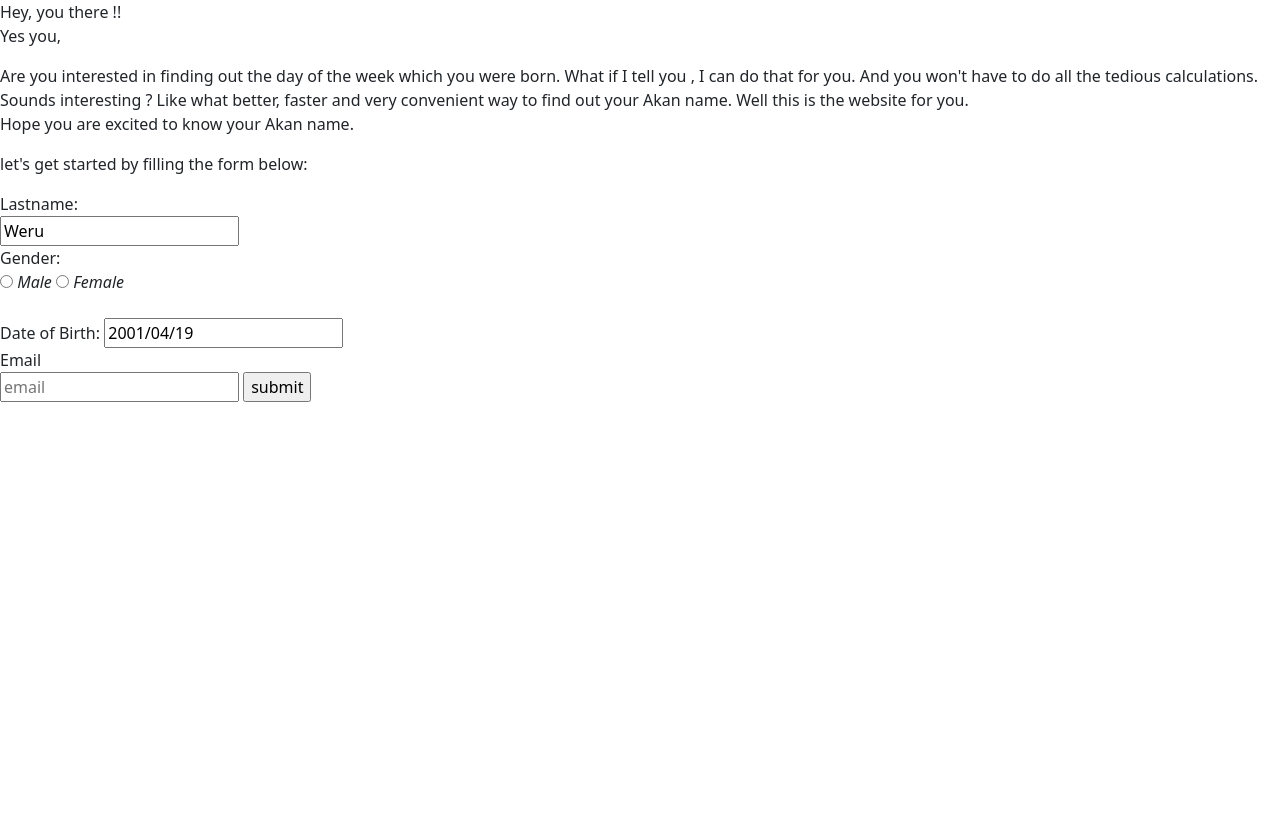
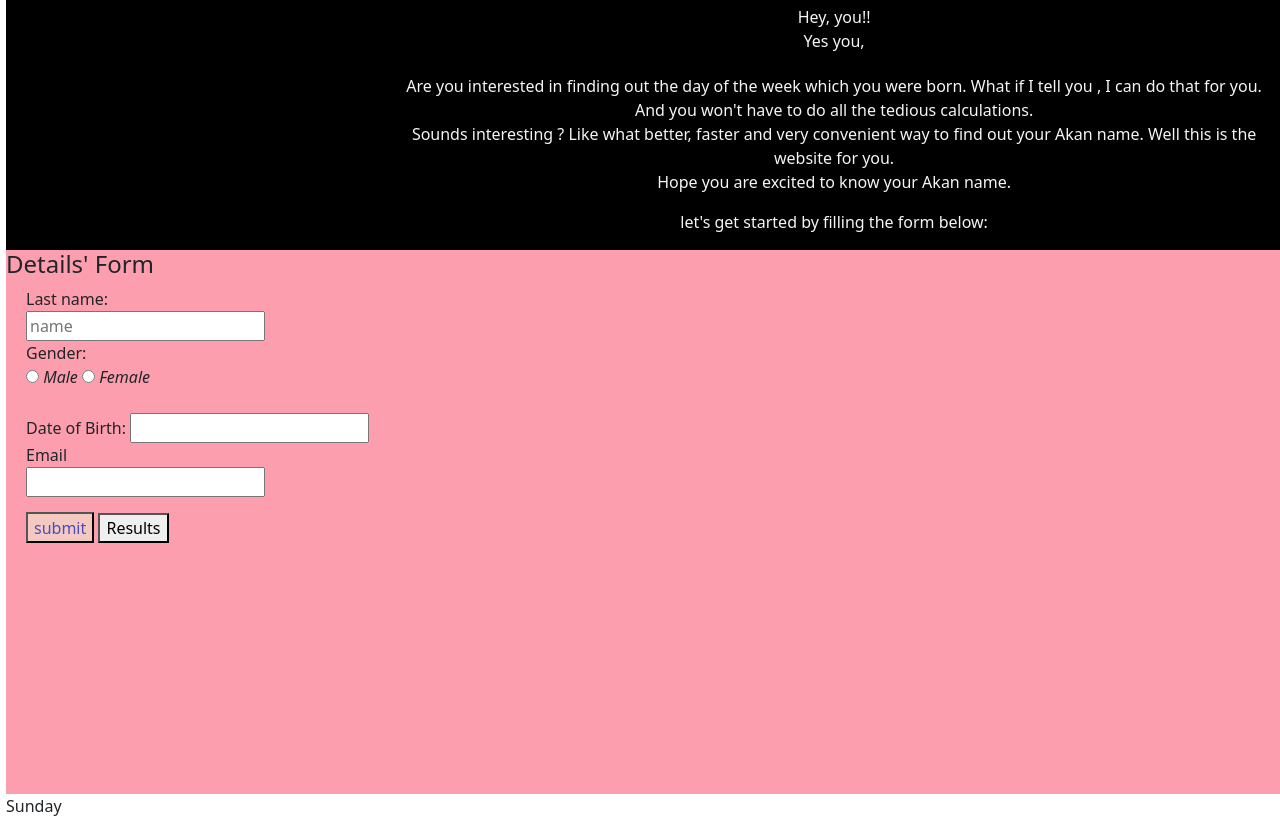
Before and after one commit to 2BWeru/Akan-name, a plain HTML site: page main.html in a window 1280 px wide. Before the commit the page ends 800 px from the top, so only its background shows below. Drawn offline with nearby package versions, Linux system fonts and the light colour scheme.

Commit message:
add js function in main.html

```diff
--- a/main.html
+++ b/main.html
@@ -4,20 +4,21 @@
     <meta charset="UTF-8">
     <meta http-equiv="X-UA-Compatible" content="IE=edge">
     <meta name="viewport" content="width=device-width, initial-scale=1.0">
-    <title>Document</title>
+    <title>Akan names</title>
     <link rel="stylesheet" href="./style.css/main.css">
     <link href="https://cdn.jsdelivr.net/npm/bootstrap@5.1.3/dist/css/bootstrap.min.css" rel="stylesheet"
     integrity="sha384-1BmE4kWBq78iYhFldvKuhfTAU6auU8tT94WrHftjDbrCEXSU1oBoqyl2QvZ6jIW3" crossorigin="anonymous">
 </head>
 <body>
-    <div class="about">
-        <p>
-          Hey, you there !!<br>
+    <div class="about_box">
+        <p id="intro">
+          Hey, you!!<br>
           Yes you,
         </p>
         <p>
           Are you interested in finding out the day of the week which you were born.
-          What if I tell you , I can do that for you. And you won't have to do all the tedious calculations.<br>
+          What if I tell you , I can do that for you. <br>
+          And you won't have to do all the tedious calculations.<br>
           Sounds interesting ?
           Like what better, faster and very convenient way to find out your Akan name.
           Well this is the website for you.<br>
@@ -28,10 +29,12 @@
 
         </p>
   </div>
+  <div class="entry">
+  <h4>Details' Form</h4>
   <form class="wrapper">
-      <fieldset class="textbox">
-         <label for="Name">Lastname:</label><br>
-      <input type="text" id="lname"placeholder="name"  value="Weru"required>
+      <fieldset id="text_box">
+         <label for="Name">Last name:</label><br>
+      <input type="text" id="lname"placeholder="name" required>
       <br>
          <label for="Gender">Gender:</label><br> <i>
       <input type="radio" value="male" id="male" name="gender" required>
@@ -39,15 +42,39 @@
       <input type="radio" value="female" id="female" name="gender" required>
          <label for="female">Female</label></i><br><br>
 
+              <form oninput="result.value=parseInt(bornDate.value)+parseInt(b.value)">
         <label for="birthday">Date of Birth:</label>
-      <input type="text" id="bornDate" value="2001/04/19"required>
+      <input type="text" id="bornDate" onclick="inpDate" required>
         <br>
+
            <label for="email">Email</label><br>
-      <input type="text" name="email" id="email" placeholder="email" required>
+      <input type="text" name="email" id="email"required>
+        <br>
 
-      <input type="submit" value="submit" id="submit">
+      <input type="submit" value="submit" id="submit" onclick="getDate">
+        </form>
+       <script>
+            function getDate() {
+           let givenDate = document.getElementById("submit");
+           submit.innerHTML = alert("Calculating your Akan name");
+             }
+
+          function inpDate() {
+                let data = document.getElementById("bornDate");
+                bornDate.innerHTML = toString();
+
+              }
+      </script>
+
+        <button><output name="result" for="bornDate">Results</output></button>
+      </form>
+
         </fieldset>
   </form>
+  </div>
+  <p id="theDay">
+
+  </p>
   <script src="https://cdn.jsdelivr.net/npm/bootstrap@5.1.3/dist/js/bootstrap.bundle.min.js"
     integrity="sha384-ka7Sk0Gln4gmtz2MlQnikT1wXgYsOg+OMhuP+IlRH9sENBO0LRn5q+8nbTov4+1p" crossorigin="anonymous"></script>
   <script src="./script.js">
--- a/script.js
+++ b/script.js
@@ -4,7 +4,16 @@
 
 // let declare it as a variable
 let lname = document.getElementById("lname").value;
-const bornDate = document.getElementById("bornDate").value;
+let bornDate = document.getElementById("bornDate").value;
 
-let d = bornDate;
-console.log(d.toString());
+function myDay () {
+    let bornDate = document.getElementById("bornDate").value;
+    let myDay = alert("Calculating You Akan Name");
+}
+
+
+let days = ["Sunday","Monday","Tuesday","Wednesday","Thursday","Friday","Saturday"];
+
+let d = new Date();
+let day = days[d.getDay()];
+document.getElementById("theDay").innerHTML = day;
--- a/style.css/home.css
+++ b/style.css/home.css
@@ -4,16 +4,18 @@ body{
 
 .container{
     text-align:center;
-    color:rgb(241, 65, 124);
-    padding-top:20%;
+    color:rgb(233, 162, 195);
+    padding-top:15%;
     font-size: x-large;
 }
 button{
     border-style: double 7px gold;
     padding:1px;
     color:teal;
-    background-color: teal;
+    background-color: rgb(206, 180, 180);
     font-size: medium;
+    font-weight:500;
+
 
 }
 button a {
--- a/style.css/main.css
+++ b/style.css/main.css
@@ -0,0 +1,39 @@
+body{
+    padding-left:6px;
+    height:100%;
+}
+.about_box{
+    padding-left: 30%;
+    float:left;
+    text-align:center;
+    height:auto;
+    width: fit-content;
+    background-color:black;
+    height:70%;
+    color:whitesmoke;
+    bo
+}
+
+#intro{
+   padding:5px;
+}
+
+.entry{
+    background-color: rgb(253, 158, 174);
+}
+.wrapper{
+
+    max-height:90%;
+    padding-left: 20px;
+
+}
+#test_box {
+    background-color: grey;
+}
+#submit{
+    color:rgb(76, 76, 192);
+    background-color: rgb(243, 201, 193);
+    padding-top:2px;
+    margin-top: 15px;
+    margin-bottom:20%;
+}
```
Also changed, not shown: home.html (+6 -4 lines), style.css/i10.png (added), style.css/i9.jpg (added).
